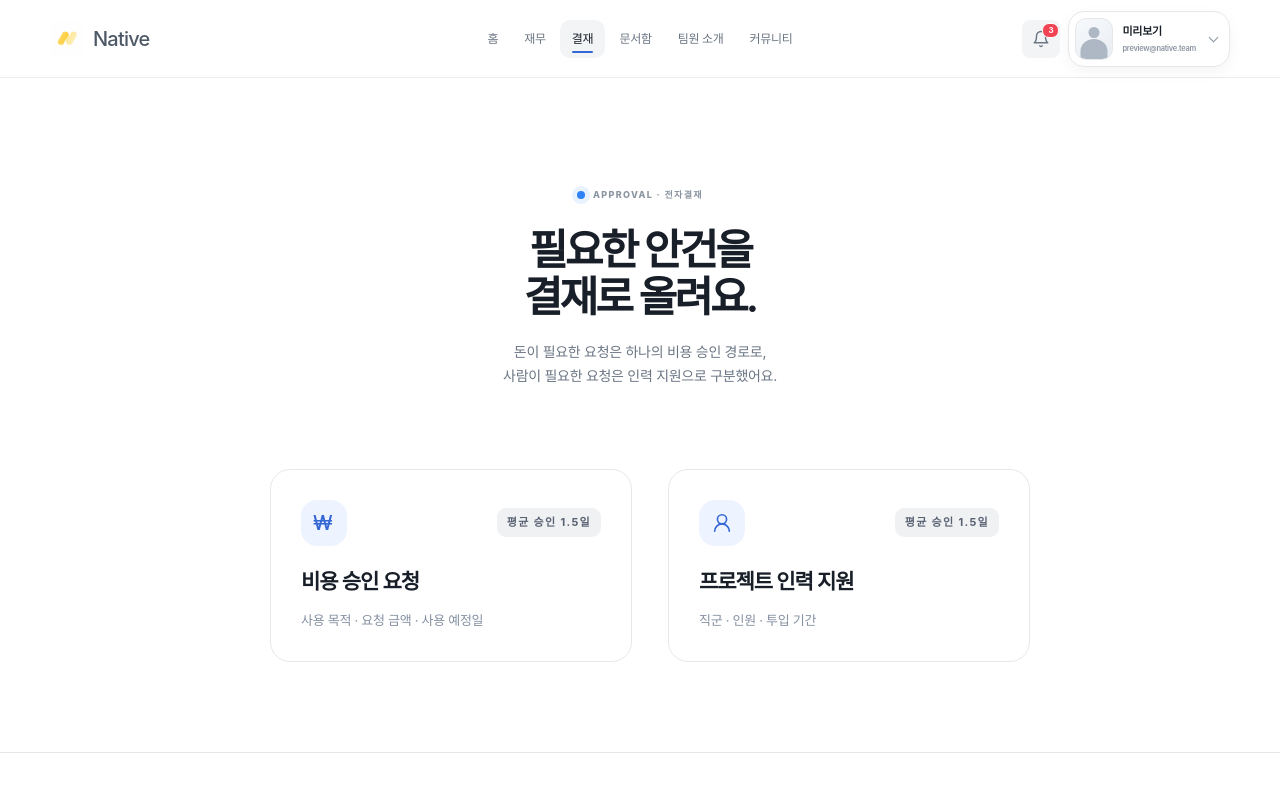
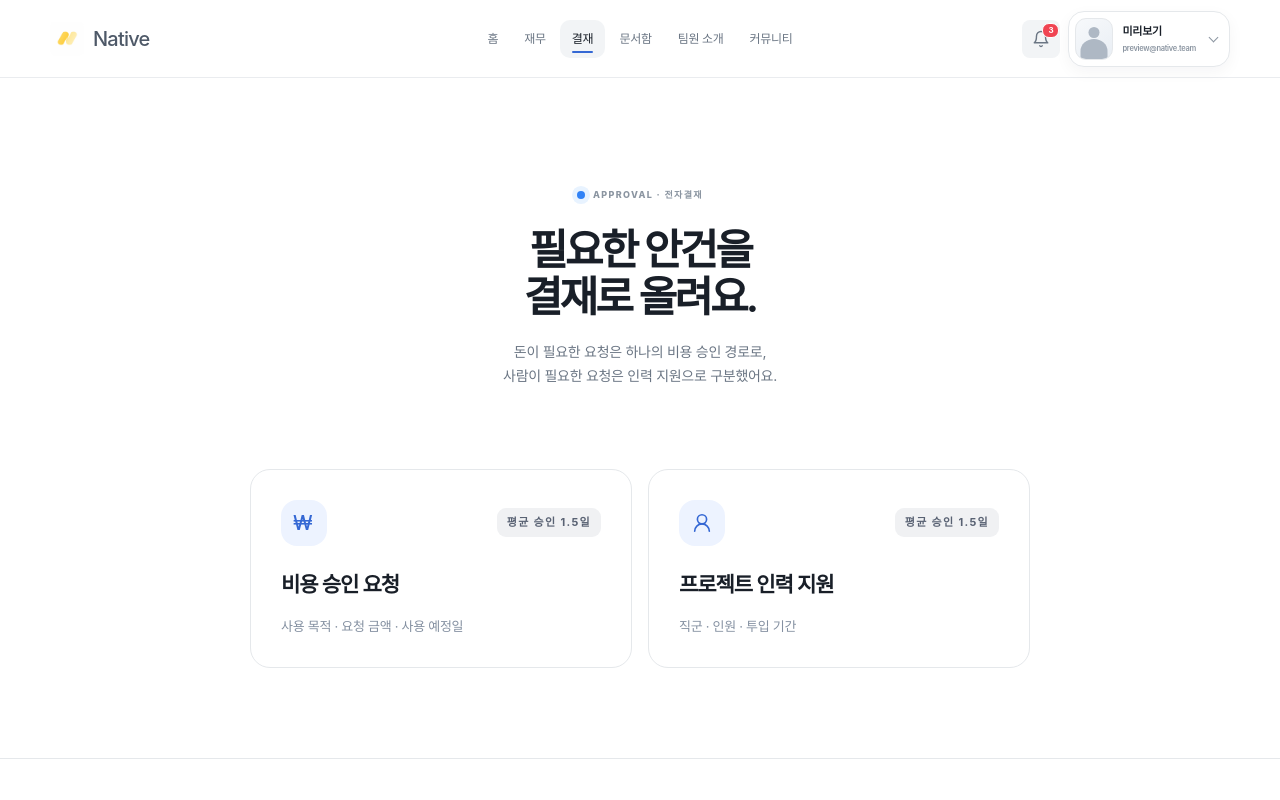
Before and after one commit to team-native/TeamSpace-frontend, a Next.js app: page /inhouse/requests in a window 1280 px wide. Shown: the top 800 px of the page. Built offline with nearby package versions, Linux system fonts and the light colour scheme.

Commit message:
css 수정함

```diff
--- a/app/wd.css
+++ b/app/wd.css
@@ -469,6 +469,6 @@
 .pf-login-alert p { margin: 0; }
 .pf-request-hero h1,.ih-hero h1,.pf-doc-hero h1{font-size:42px!important}
 .pf-request-top .pf-request-approval-time{padding:3px 5px;border-radius:5px;background:#F0F1F3;color:#596273;font-size:11px;font-weight:600;gap:4px}
-.pf-request-card{padding:30px!important;margin-left: 20px; min-height:0!important;gap:3!important}.pf-request-top{display:flex;align-items:center;justify-content:space-between;margin-bottom:20px!important}.pf-request-icon{display:flex!important;width:46px;height:46px;align-items:center;justify-content:center;border-radius:16px;background:#edf3ff;color:#3267ed;font-size:20px;font-weight:700}.pf-request-top .pf-request-approval-time{padding:6px 10px!important;border:0!important;border-radius:9px!important;background:#f0f1f3!important;color:#596273!important;font-size:11px!important;font-weight:650!important}.pf-request-card>
+.pf-request-card{padding:30px!important; min-height:0!important;gap:3px!important}.pf-request-top{display:flex;align-items:center;justify-content:space-between;margin-bottom:20px!important}.pf-request-icon{display:flex!important;width:46px;height:46px;align-items:center;justify-content:center;border-radius:16px;background:#edf3ff;color:#3267ed;font-size:20px;font-weight:700}.pf-request-top .pf-request-approval-time{padding:6px 10px!important;border:0!important;border-radius:9px!important;background:#f0f1f3!important;color:#596273!important;font-size:11px!important;font-weight:650!important}.pf-request-card>
 small{display:none}.pf-request-card h2{margin:0 0 14px!important;font-size:21px!important}.pf-request-card>p{display:none}.pf-request-card .pf-request-meta{display:block;margin:0!important;color:#8490a1;font-size:13px!important;white-space:normal}.pf-request-card>b{display:none}
 .pf-request-icon{width:46px!important;height:46px!important;min-width:46px!important;border-radius:16px!important;font-size:20px!important;font-weight:500!important;color:#3568D4!important;display:flex;align-items:center;justify-content:center}
```
